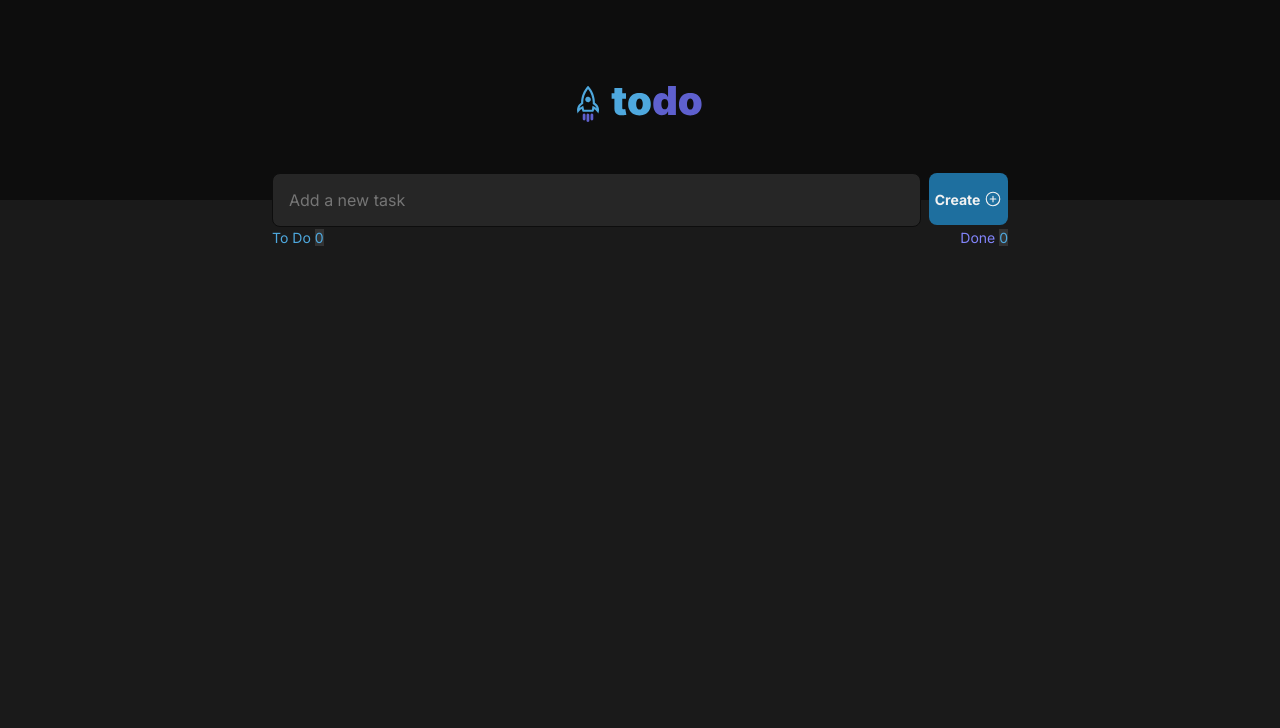
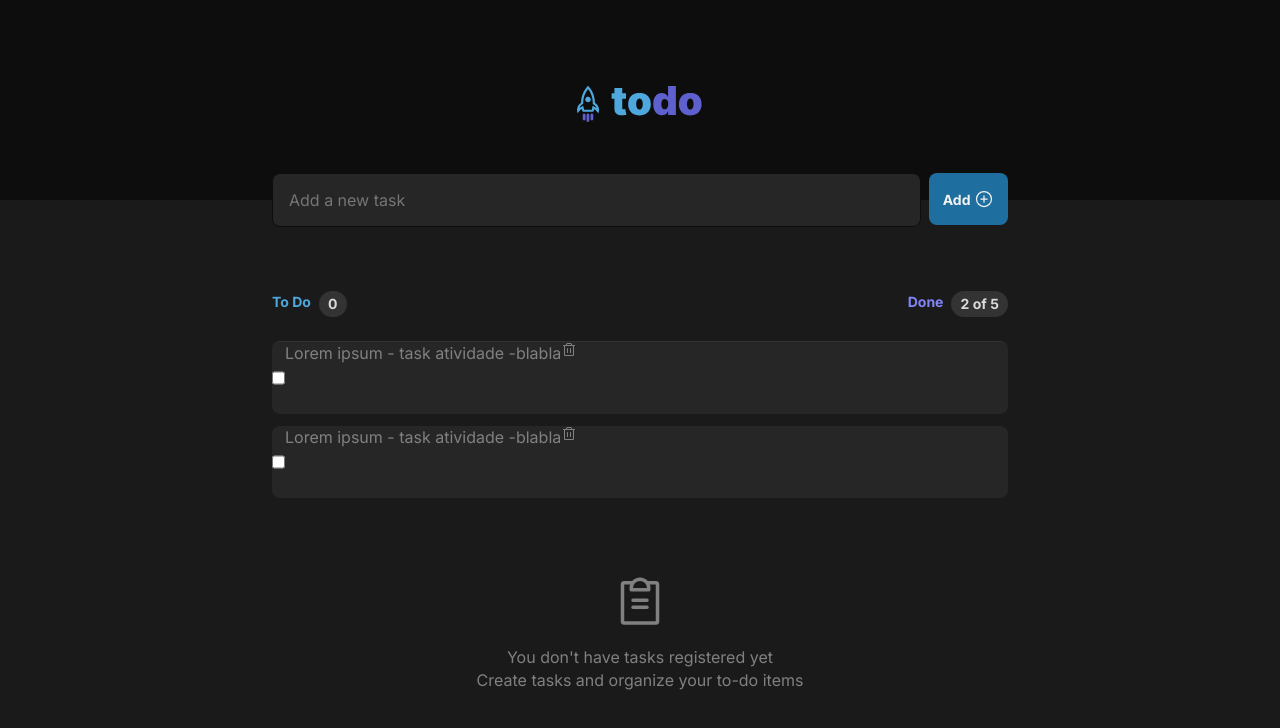
Before and after one commit to fabriciosouzza/todolist-react-ts, a React (Vite) app: page / in a window 1280 px wide. Shown: the top 728 px of the page. Built offline with nearby package versions, Linux system fonts and the light colour scheme.

Commit message:
feat: added and styled Empty and Task component

```diff
--- /dev/null
+++ b/src/components/Empty.module.css
@@ -0,0 +1,13 @@
+.container {
+    display: flex;
+    flex-direction: column;
+    align-items: center;
+    padding: 4rem 0;
+
+
+    color: var(--gray-300);
+}
+
+.container :first-child {
+    margin-bottom: 1rem;
+}
--- /dev/null
+++ b/src/components/Empty.tsx
@@ -0,0 +1,12 @@
+import { ClipboardText } from '@phosphor-icons/react'
+import styles from './Empty.module.css'
+
+export function Empty() {
+    return (
+        <div className={styles.container}>
+            <ClipboardText size={56}/>
+            <p>You don't have tasks registered yet</p>
+            <p>Create tasks and organize your to-do items</p>
+        </div>
+    )
+}
--- /dev/null
+++ b/src/components/Task.module.css
@@ -0,0 +1,9 @@
+.task_container {
+    display: flex;
+    height: 4.5rem;
+    width: 100%;
+
+    border-radius: 8px;
+    background-color: var(--gray-500);
+    border-color: var(--gray-400);
+}
--- /dev/null
+++ b/src/components/Task.tsx
@@ -0,0 +1,12 @@
+import styles from './Task.module.css'
+import { Trash } from "@phosphor-icons/react"
+
+export function Task() {
+    return (
+        <div className={styles.task_container}>
+            <input type="checkbox" name="" id="" />
+            <p>Lorem ipsum - task atividade -blabla</p>
+            <Trash />
+        </div>
+    )
+}
--- a/src/components/TodoSection.module.css
+++ b/src/components/TodoSection.module.css
@@ -26,6 +26,14 @@
     border-radius: 8px;
 }
 
+.task_form textarea:focus {
+    outline: none;
+    color: var(--gray-100);
+    border-width: 1px;
+    border-color: var(--purple-dark);
+
+}
+
 .task_form button {
     height: 3.25rem;
     width: 5.625rem;
@@ -45,23 +53,60 @@
 
     border: none;
     border-radius: 8px;
+
+    transition: background-color 0.2s;
+}
+
+.task_form button:hover {
+    background-color: var(--blue);
 }
 
 .tasks_status {
     font-size: 0.875rem;
     display: flex;
     justify-content: space-between;
+    margin-top: 4rem;
 }
 
-.tasks_status :first-child{
+.todoview{
+    font-family: 'Inter', sans-serif;
+    font-weight: bold;
     color: var(--blue);
+
+    display: flex;
+    gap: 0.5rem;
 }
 
-.tasks_status :nth-child(2) {
+.doneview {
+    font-family: 'Inter', sans-serif;
+    font-weight: bold;
     color: var(--purple);
+
+    display: flex;
+    gap: 0.5rem;
+}
+.todoview span, .doneview span {
+    color: var(--gray-200);
+    background-color: var(--gray-400);
+
+    padding: 0.125rem 0.57rem;
+    border-radius: 999px;
 }
 
-.tasks_status p span {
-    color: var(--gray-200);
-    background-color: var(--gray-400);
+.task_wrapper {
+    display: flex;
+    flex-direction: column;
+    align-items: center;
+    gap: 0.75rem;
+    /* padding: 4rem 0; */
+
+    margin-top: 1.5rem;
+
+    color: var(--gray-300);
+    border-top: 1px solid var(--gray-400);
+    border-radius: 8px;
 }
+
+/* .task_wrapper :first-child {
+    margin-bottom: 1rem;
+} */
--- a/src/components/TodoSection.tsx
+++ b/src/components/TodoSection.tsx
@@ -1,3 +1,5 @@
+import { Task } from './Task'
+import { Empty } from './Empty'
 import { PlusCircle } from '@phosphor-icons/react'
 import styles from './TodoSection.module.css'
 
@@ -7,15 +9,19 @@ export function TodoSection() {
 
             <form className={styles.task_form}>
                 <textarea placeholder='Add a new task'></textarea>
-                <button>Create<PlusCircle size={18} /></button>
+                <button><p>Add</p><PlusCircle size={20} /></button>
             </form>
 
             <div className={styles.tasks_status}>
-                <p>To Do <span className={styles.teste}>0</span></p>
-                <p>Done <span>0</span></p>
+                <p className={styles.todoview}>To Do <span>0</span></p>
+                <p className={styles.doneview}>Done <span>2 of 5</span></p>
             </div>
 
-            <div className={styles.task_wrapper}></div>
+            <div className={styles.task_wrapper}>
+                <Task />
+                <Task />
+                <Empty />
+            </div>
         </div>
     )
 }
```
